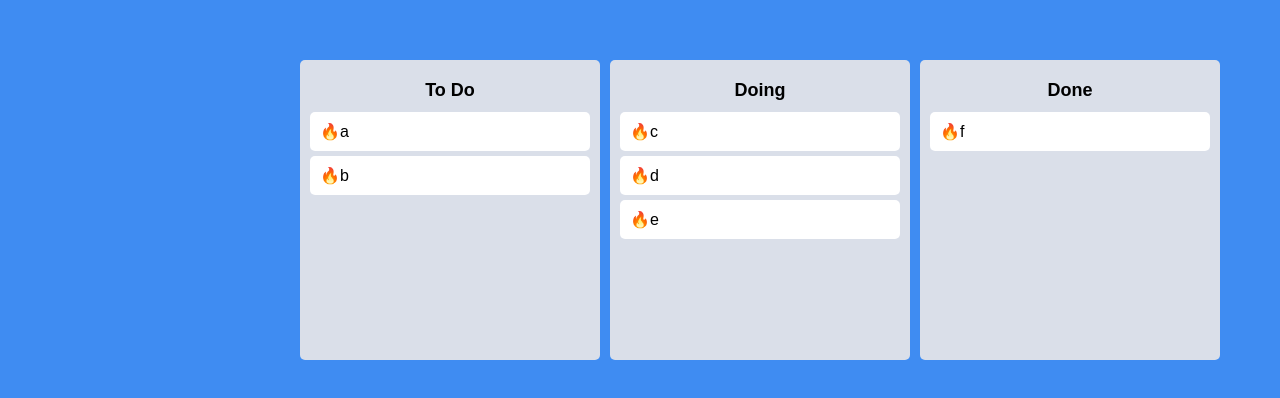
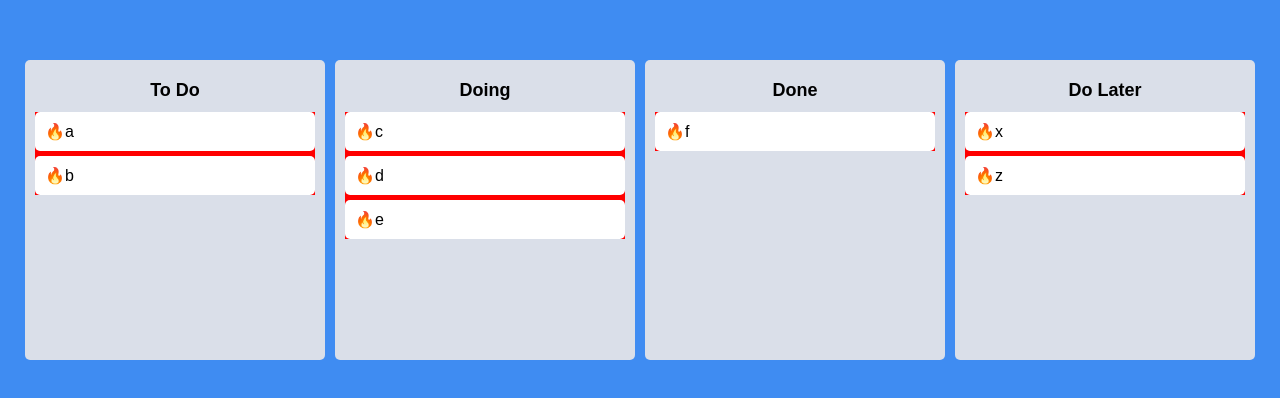
Before and after one commit to wlarkspur/react-master-wlarkspur-3, a React (Create React App) app: page / in a window 1280 px wide. Shown: the part 190-588 px from the top of the page. Built offline with nearby package versions, Linux system fonts and the light colour scheme.

Commit message:
movement to another Board

```diff
--- a/src/App.tsx
+++ b/src/App.tsx
@@ -6,8 +6,7 @@
 
 const Wrapper = styled.div`
   display: flex;
-  max-width: 680px;
-  width: 100%;
+  width: 100vw;
   margin: 0 auto;
   justify-content: center;
   align-items: center;
@@ -15,17 +14,19 @@
 `;
 
 const Boards = styled.div`
-  display: grid;
+  display: flex;
   width: 100%;
+  justify-content: center;
+  align-items: flex-start;
   gap: 10px;
-  grid-template-columns: repeat(3, 1fr);
 `;
 
 function App() {
   const [toDos, setToDos] = useRecoilState(toDoState);
   const onDragEnd = (info: DropResult) => {
+    console.log(info);
     const { destination, draggableId, source } = info;
-    console.log(info);
+    if (!destination) return;
     if (destination?.droppableId === source.droppableId) {
       //same board movement
       setToDos((allBoards) => {
@@ -35,6 +36,20 @@
         return {
           ...allBoards,
           [source.droppableId]: boardCopy,
+        };
+      });
+    }
+    if (destination.droppableId !== source.droppableId) {
+      // cross board movement
+      setToDos((allBoards) => {
+        const sourceBoard = [...allBoards[source.droppableId]];
+        const destinationBoard = [...allBoards[destination.droppableId]];
+        sourceBoard.splice(source.index, 1);
+        destinationBoard.splice(destination.index, 0, draggableId);
+        return {
+          ...allBoards,
+          [source.droppableId]: sourceBoard,
+          [destination.droppableId]: destinationBoard,
         };
       });
     }
--- a/src/Components/Board.tsx
+++ b/src/Components/Board.tsx
@@ -29,7 +29,11 @@
       <Title>{boardId}</Title>
       <Droppable droppableId={boardId}>
         {(magic) => (
-          <div ref={magic.innerRef} {...magic.droppableProps}>
+          <div
+            style={{ backgroundColor: "red" }}
+            ref={magic.innerRef}
+            {...magic.droppableProps}
+          >
             {toDos.map((toDo, index) => (
               <DraggableCard key={toDo} index={index} toDo={toDo} />
             ))}
--- a/src/atoms.tsx
+++ b/src/atoms.tsx
@@ -10,5 +10,6 @@
     "To Do": ["a", "b"],
     Doing: ["c", "d", "e"],
     Done: ["f"],
+    "Do Later": ["x", "z"],
   },
 });
```
